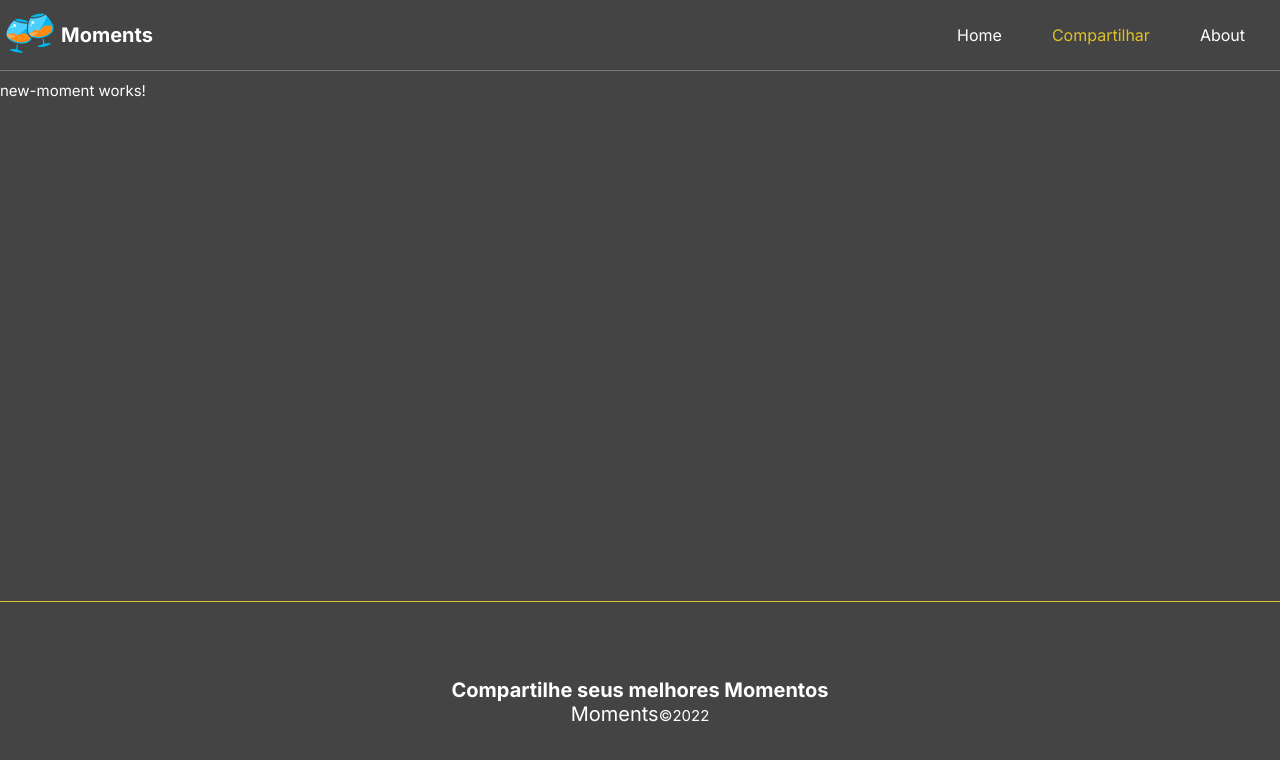
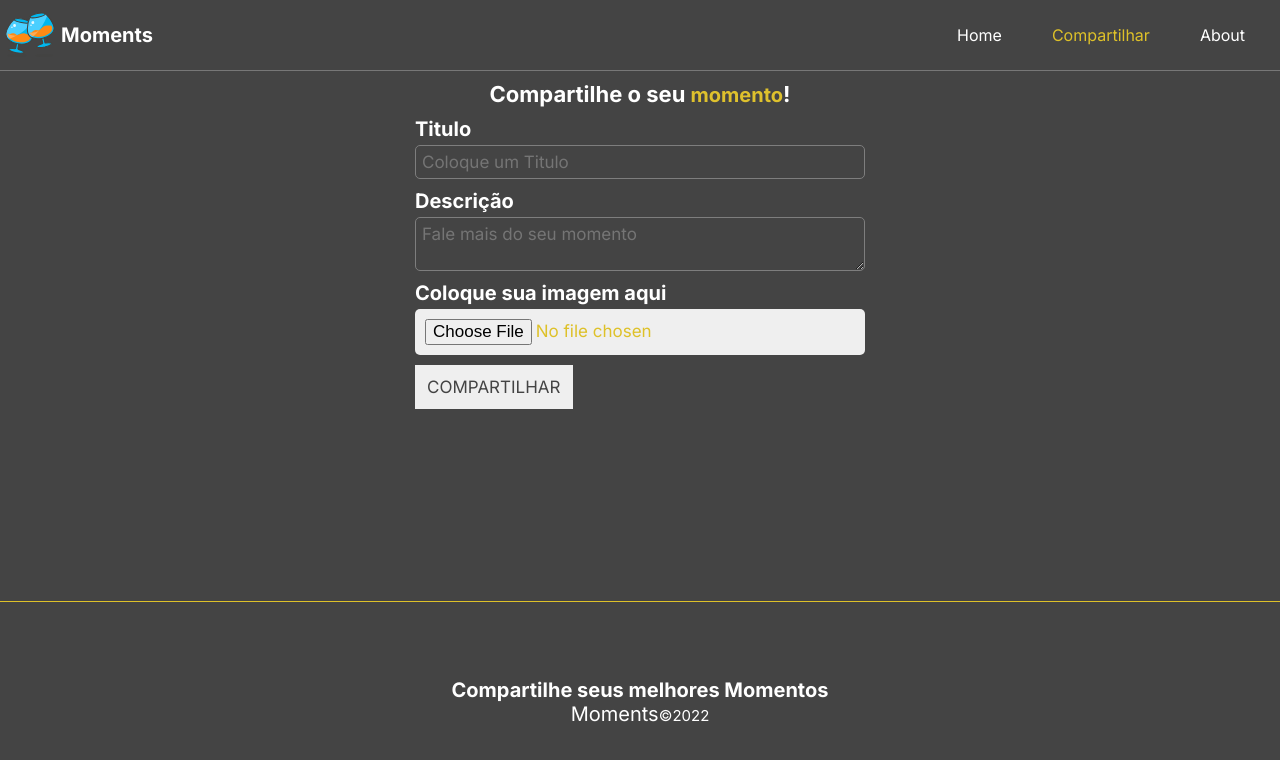
Before and after one commit to Drlazinho/best-moments, an Angular app: page /moments/new in a window 1280 px wide. Shown: the top 760 px of the page. Built offline with nearby package versions, Linux system fonts and the light colour scheme.

Commit message:
commit: página de form

```diff
--- a/src/app/app.module.ts
+++ b/src/app/app.module.ts
@@ -8,6 +8,7 @@
 import { HomeComponent } from './pages/home/home.component';
 import { AboutComponent } from './pages/about/about.component';
 import { NewMomentComponent } from './pages/new-moment/new-moment.component';
+import { MomentFormComponent } from './components/moment-form/moment-form.component';
 
 @NgModule({
   declarations: [
@@ -17,6 +18,7 @@
     HomeComponent,
     AboutComponent,
     NewMomentComponent,
+    MomentFormComponent,
   ],
   imports: [
     BrowserModule,
--- /dev/null
+++ b/src/app/components/moment-form/moment-form.component.html
@@ -0,0 +1,15 @@
+<form action="">
+  <div class="form-group">
+    <label for="title">Titulo</label>
+    <input type="text" placeholder="Coloque um Titulo" required>
+  </div>
+  <div class="form-group">
+    <label for="description">Descrição</label>
+    <textarea placeholder="Fale mais do seu momento" required></textarea>
+  </div>
+  <div class="form-group">
+    <label for="image">Coloque sua imagem aqui</label>
+    <input type="file">
+  </div>
+  <input type="submit" value="{{btnText}}">
+</form>
--- /dev/null
+++ b/src/app/components/moment-form/moment-form.component.ts
@@ -0,0 +1,16 @@
+import { Component, Input, OnInit } from '@angular/core';
+
+@Component({
+  selector: 'app-moment-form',
+  templateUrl: './moment-form.component.html',
+  styleUrls: ['./moment-form.component.css']
+})
+export class MomentFormComponent implements OnInit {
+  @Input() btnText!: string
+
+  constructor() { }
+
+  ngOnInit(): void {
+  }
+
+}
--- a/src/app/pages/new-moment/new-moment.component.css
+++ b/src/app/pages/new-moment/new-moment.component.css
@@ -0,0 +1,9 @@
+h2 {
+  text-align: center;
+  margin-bottom: 1rem;
+  font-size: 2.2Rem;
+}
+
+h2 span {
+  color: #dec12d;
+}
--- a/src/app/pages/new-moment/new-moment.component.html
+++ b/src/app/pages/new-moment/new-moment.component.html
@@ -1 +1,2 @@
-<p>new-moment works!</p>
+<h2>Compartilhe o seu <span>momento</span>!</h2>
+<app-moment-form [btnText]="btnText"></app-moment-form>
--- a/src/app/pages/new-moment/new-moment.component.ts
+++ b/src/app/pages/new-moment/new-moment.component.ts
@@ -6,6 +6,7 @@
   styleUrls: ['./new-moment.component.css']
 })
 export class NewMomentComponent implements OnInit {
+  btnText = "Compartilhar";
 
   constructor() { }
 
--- a/src/styles.css
+++ b/src/styles.css
@@ -33,3 +33,55 @@
 a:hover{
   color: coral;
 }
+
+form {
+  width: 45rem;
+  margin: 0 auto;
+ }
+
+.form-group {
+  display: flex;
+  flex-direction: column;
+  margin-bottom: 1rem;
+}
+
+.form-group label {
+  font-weight: bold;
+  font-size: 2rem;
+  margin-bottom: .4rem;
+}
+
+.form-group input,
+.form-group textarea {
+  padding: .6rem;
+  color: #fff;
+  font-size: 1.7rem;
+  border: 1px solid #7e7e7e;
+  border-radius: 5px;
+}
+
+input[type="submit"] {
+  background-color: #EFEFEF;
+  font-size: 1.7rem;
+  padding: 1rem;
+  cursor: pointer;
+  border: 2px solid transparent;
+  text-transform: uppercase;
+  transform: 0.4s;
+  color: #444;
+}
+input[type="submit"]:hover {
+color: #dec129;
+background-color: #444;;
+border-color: #dec129;
+}
+
+input[type="file"] {
+  cursor: pointer;
+  color: #dec129;
+  background-color: #EFEFEF;
+  font-size: 1.7rem;
+  padding: .8rem;
+  cursor: pointer;
+  border: 2px solid transparent;
+}
```
Also changed, not shown: src/app/components/moment-form/moment-form.component.css (added), 1 other file (tests, documents, lock files or other folders).
